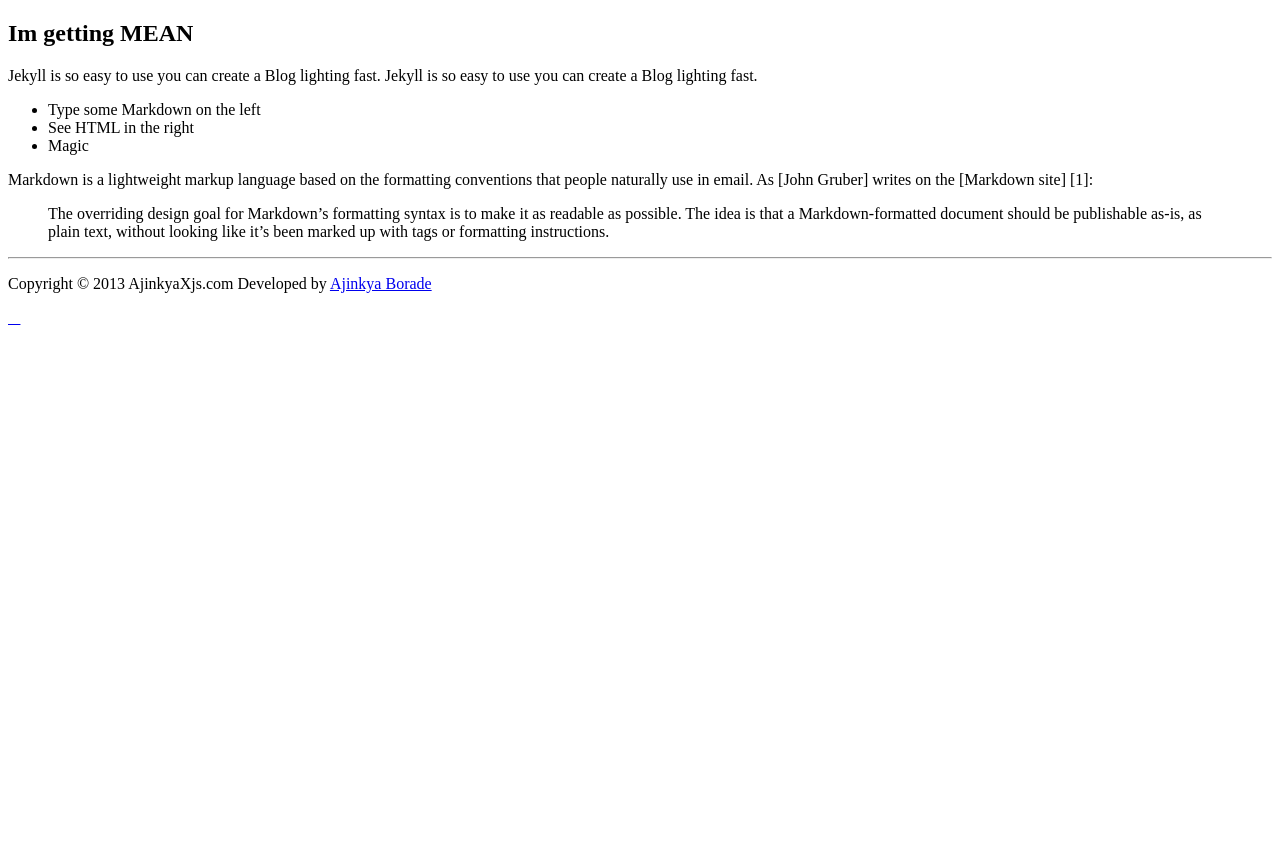
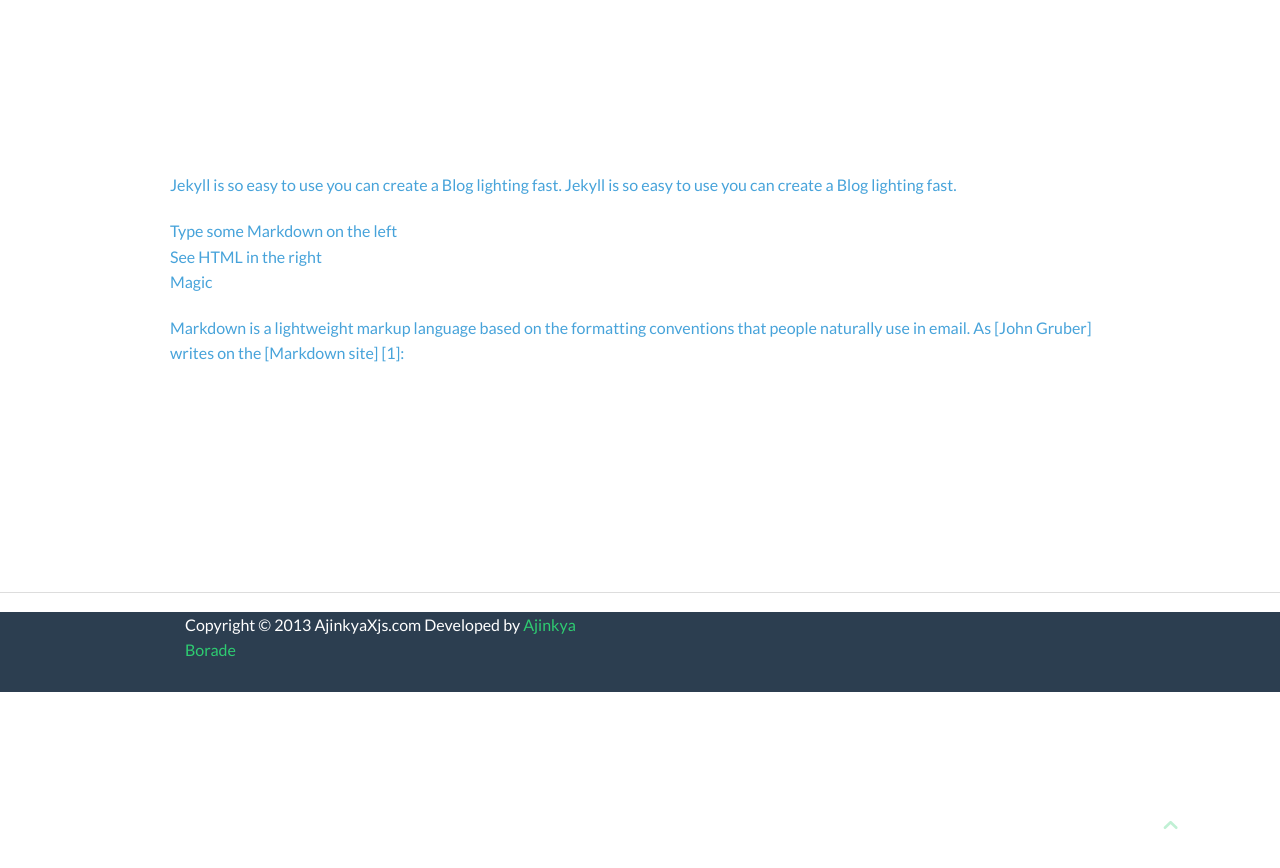
Before and after one commit to steelx/ajinkyaxjs, a Jekyll site: the page built from _posts/2015-04-17-Im-getting-MEAN.md, in a window 1280 px wide. Shown: the top 868 px of the page. Built offline with Jekyll 4.4.1, drawn with Linux system fonts in a browser that asks for light colours; nearby versions of some CDN libraries; library files that are not in the unit come from our copies; Markdown is read by kramdown in place of the engine named in the settings; comment, search, counter and statistics services are not loaded.

Commit message:
updated link n syntax

```diff
--- a/_includes/header.html
+++ b/_includes/header.html
@@ -31,9 +31,9 @@
     <title>{{page.title}}</title>
 
 
-    <link rel='shortcut icon' type='image/x-icon' href='favicon.ico' />
+    <link rel="shortcut icon" type="image/x-icon" href="{{ site.url }}/favicon.ico" />
 
-    <link rel="stylesheet" type="text/css" href="css/main.css">
+    <link rel="stylesheet" type="text/css" href="{{ site.url }}/css/main.css">
     <script src="{{ site.url }}/js/vendor/custom.modernizr.js"></script>
     <script src="{{ site.url }}/js/caption_hover_effect/modernizr.custom.js"></script>
 
```
Also changed, not shown: js/app.js (+0 -11 lines), js/main.js (indentation only).
